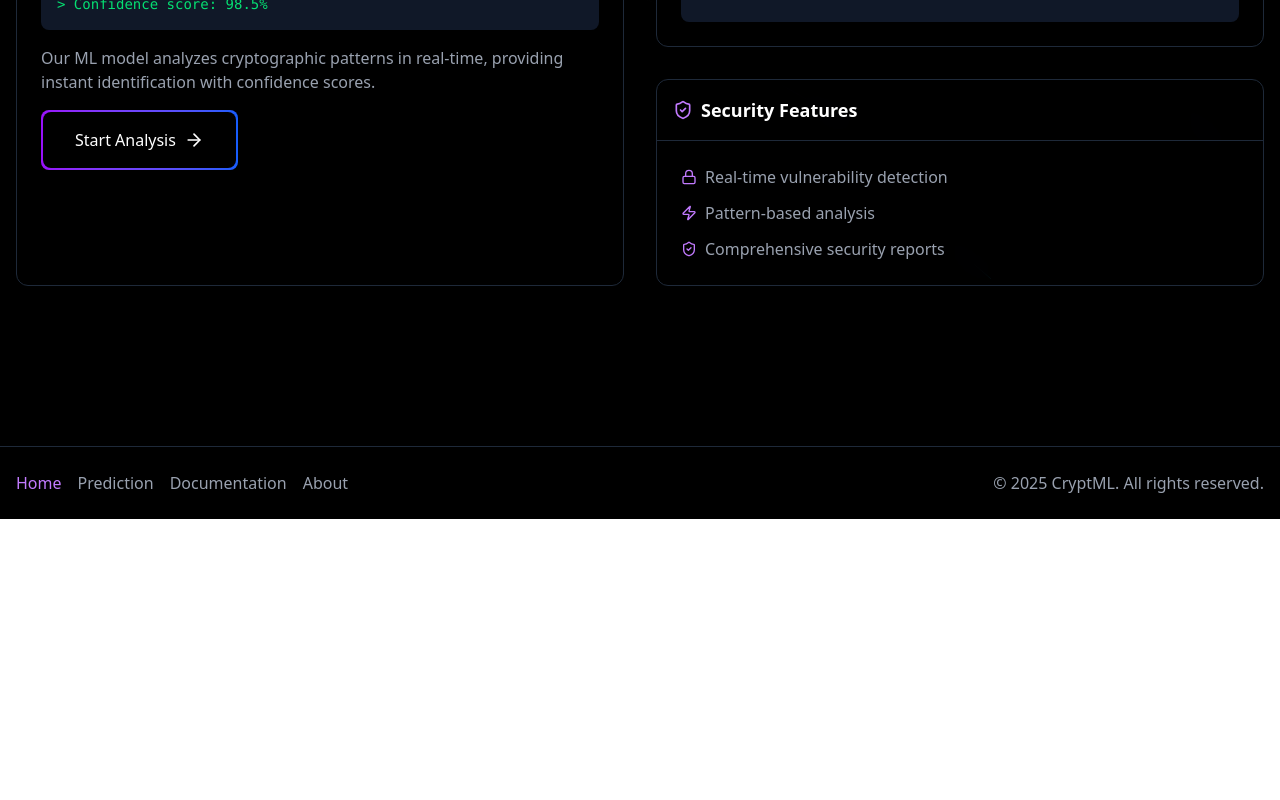
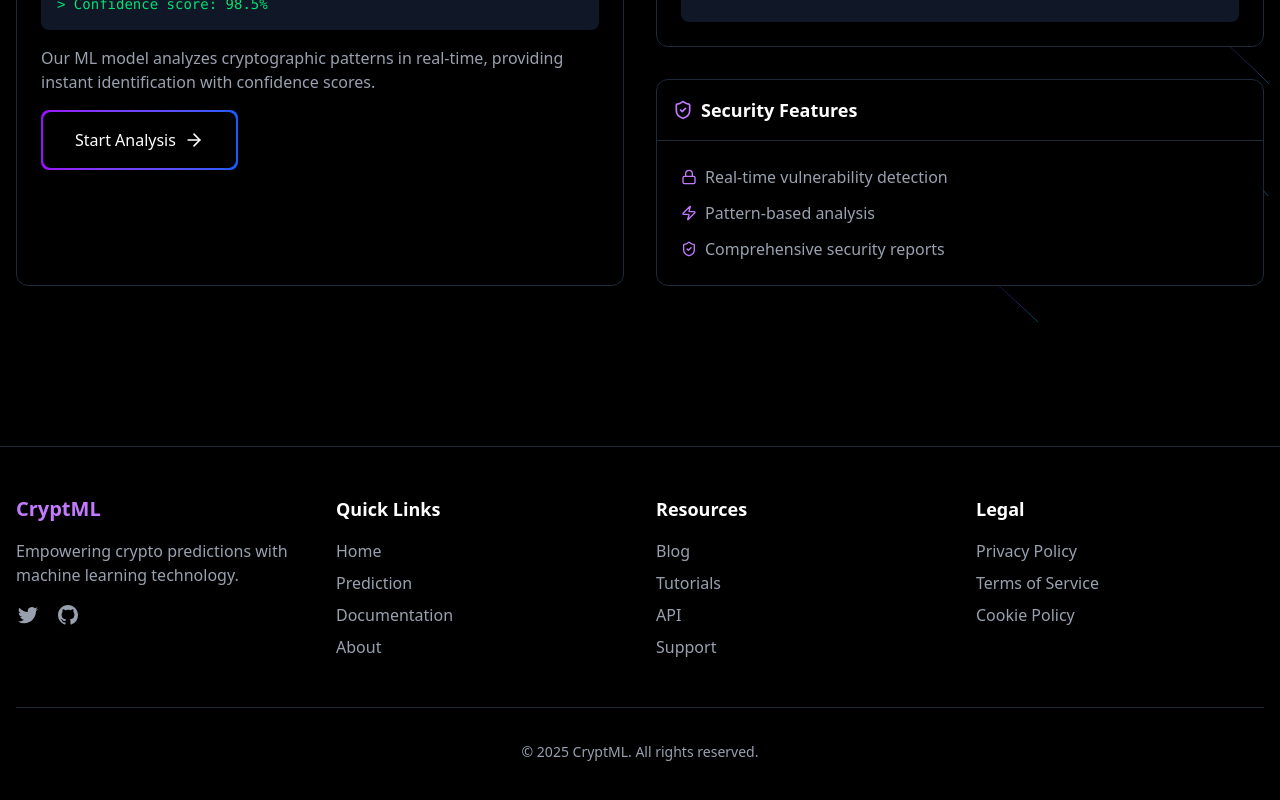
Before and after one commit to razasoneji/CryptML, a React (Vite) app in the folder Frontend/: page / in a window 1280 px wide. Shown: the part 842-1642 px from the top of the page. Before the commit the page ends 1361 px from the top, so only its background shows below. Built offline with nearby package versions, Linux system fonts and the light colour scheme.

Commit message:
Layout Page Updated

```diff
--- a/Frontend/src/components/Layout.tsx
+++ b/Frontend/src/components/Layout.tsx
@@ -1,5 +1,5 @@
 import React, { useEffect, useState } from 'react';
-import { Terminal, Home, Book, Info, LogIn, UserPlus, LogOut } from 'lucide-react';
+import { Terminal, Home, Book, Info, LogIn, UserPlus, LogOut, User } from 'lucide-react';
 
 const BackgroundGrid = () => (
   <div className="absolute inset-0 -z-10 h-full w-full bg-black bg-[linear-gradient(to_right,#4f4f4f2e_1px,transparent_1px),linear-gradient(to_bottom,#4f4f4f2e_1px,transparent_1px)] bg-[size:14px_24px]">
@@ -12,10 +12,11 @@
 }
 
 const Layout = ({ children }: LayoutProps) => {
-  const[isLoggedIn , setisLoggedIn ]= useState(false); // Replace with actual authentication logic
+  const [isLoggedIn, setisLoggedIn] = useState(false);
+
   useEffect(() => {
     const token = localStorage.getItem("accessToken");
-    setisLoggedIn(!!token); // Converts token existence to boolean
+    setisLoggedIn(!!token);
   }, []);
 
   const handleLogout = () => {
@@ -23,8 +24,9 @@
     localStorage.removeItem("refreshToken");
     setisLoggedIn(false);
   };
+
   return (
-    <div className="relative min-h-screen bg-black text-white">
+    <div className="relative min-h-screen flex flex-col bg-black text-white">
       <BackgroundGrid />
 
       {/* Navbar */}
@@ -55,10 +57,16 @@
           </div>
           <div className="flex items-center space-x-4">
             {isLoggedIn ? (
+              <div className="flex items-center space-x-4">
+                <a href="/profile" className="flex items-center text-gray-400 hover:text-white transition duration-300">
+                  <User className="mr-2 h-5 w-5" />
+                  Profile
+                </a>
                 <button className="flex items-center text-gray-400 hover:text-white transition duration-300" onClick={handleLogout}>
                   <LogOut className="mr-2 h-5 w-5" />
                   Logout
                 </button>
+              </div>
             ) : (
               <>
                 <a href="/login" className="flex items-center text-gray-400 hover:text-white transition duration-300">
@@ -76,28 +84,66 @@
       </nav>
 
       {/* Main Content */}
-      <main className="pt-20">{children}</main>
+      <main className="flex-grow pt-20">{children}</main>
 
-      {/* Footer */}
+      {/* Enhanced Footer */}
       <footer className="border-t border-gray-800 bg-black/50 backdrop-blur-md mt-20">
-        <div className="container mx-auto px-4 py-6">
-          <div className="flex flex-col md:flex-row items-center justify-between space-y-4 md:space-y-0">
-            <div className="flex items-center space-x-4">
-              <a href="/" className="text-purple-400 hover:text-purple-300 transition duration-300">
-                Home
+        <div className="container mx-auto px-4 py-12">
+          <div className="grid grid-cols-1 md:grid-cols-4 gap-8">
+            <div className="space-y-4">
+              <h3 className="text-xl font-bold text-purple-400">CryptML</h3>
+              <p className="text-gray-400">Empowering crypto predictions with machine learning technology.</p>
+              <div className="flex space-x-4">
+                <a href="#" className="text-gray-400 hover:text-white">
+                  <svg className="h-6 w-6" fill="currentColor" viewBox="0 0 24 24" aria-hidden="true">
+                    <path d="M8.29 20.251c7.547 0 11.675-6.253 11.675-11.675 0-.178 0-.355-.012-.53A8.348 8.348 0 0022 5.92a8.19 8.19 0 01-2.357.646 4.118 4.118 0 001.804-2.27 8.224 8.224 0 01-2.605.996 4.107 4.107 0 00-6.993 3.743 11.65 11.65 0 01-8.457-4.287 4.106 4.106 0 001.27 5.477A4.072 4.072 0 012.8 9.713v.052a4.105 4.105 0 003.292 4.022 4.095 4.095 0 01-1.853.07 4.108 4.108 0 003.834 2.85A8.233 8.233 0 012 18.407a11.616 11.616 0 006.29 1.84" />
+                  </svg>
                 </a>
-              <a href="/predict" className="text-gray-400 hover:text-white transition duration-300">
-                Prediction
-              </a>
-              <a href="/docs" className="text-gray-400 hover:text-white transition duration-300">
-                Documentation
-              </a>
-              <a href="/about" className="text-gray-400 hover:text-white transition duration-300">
-                About
+                <a href="#" className="text-gray-400 hover:text-white">
+                  <svg className="h-6 w-6" fill="currentColor" viewBox="0 0 24 24" aria-hidden="true">
+                    <path fillRule="evenodd" d="M12 2C6.477 2 2 6.484 2 12.017c0 4.425 2.865 8.18 6.839 9.504.5.092.682-.217.682-.483 0-.237-.008-.868-.013-1.703-2.782.605-3.369-1.343-3.369-1.343-.454-1.158-1.11-1.466-1.11-1.466-.908-.62.069-.608.069-.608 1.003.07 1.531 1.032 1.531 1.032.892 1.53 2.341 1.088 2.91.832.092-.647.35-1.088.636-1.338-2.22-.253-4.555-1.113-4.555-4.951 0-1.093.39-1.988 1.029-2.688-.103-.253-.446-1.272.098-2.65 0 0 .84-.27 2.75 1.026A9.564 9.564 0 0112 6.844c.85.004 1.705.115 2.504.337 1.909-1.296 2.747-1.027 2.747-1.027.546 1.379.202 2.398.1 2.651.64.7 1.028 1.595 1.028 2.688 0 3.848-2.339 4.695-4.566 4.943.359.309.678.92.678 1.855 0 1.338-.012 2.419-.012 2.747 0 .268.18.58.688.482A10.019 10.019 0 0022 12.017C22 6.484 17.522 2 12 2z" clipRule="evenodd" />
+                  </svg>
                 </a>
               </div>
-            <div className="text-gray-400">
+            </div>
+
+            <div className="space-y-4">
+              <h4 className="text-lg font-semibold text-white">Quick Links</h4>
+              <ul className="space-y-2">
+                <li><a href="/" className="text-gray-400 hover:text-white transition duration-300">Home</a></li>
+                <li><a href="/prediction" className="text-gray-400 hover:text-white transition duration-300">Prediction</a></li>
+                <li><a href="/docs" className="text-gray-400 hover:text-white transition duration-300">Documentation</a></li>
+                <li><a href="/about" className="text-gray-400 hover:text-white transition duration-300">About</a></li>
+              </ul>
+            </div>
+
+            <div className="space-y-4">
+              <h4 className="text-lg font-semibold text-white">Resources</h4>
+              <ul className="space-y-2">
+                <li><a href="/blog" className="text-gray-400 hover:text-white transition duration-300">Blog</a></li>
+                <li><a href="/tutorials" className="text-gray-400 hover:text-white transition duration-300">Tutorials</a></li>
+                <li><a href="/api" className="text-gray-400 hover:text-white transition duration-300">API</a></li>
+                <li><a href="/support" className="text-gray-400 hover:text-white transition duration-300">Support</a></li>
+              </ul>
+            </div>
+
+            <div className="space-y-4">
+              <h4 className="text-lg font-semibold text-white">Legal</h4>
+              <ul className="space-y-2">
+                <li><a href="/privacy" className="text-gray-400 hover:text-white transition duration-300">Privacy Policy</a></li>
+                <li><a href="/terms" className="text-gray-400 hover:text-white transition duration-300">Terms of Service</a></li>
+                <li><a href="/cookies" className="text-gray-400 hover:text-white transition duration-300">Cookie Policy</a></li>
+              </ul>
+            </div>
+          </div>
+
+          <div className="mt-12 pt-8 border-t border-gray-800">
+            <div className="flex flex-col md:flex-row justify-center items-center">
+              <p className="text-gray-400 text-sm">
                 &copy; {new Date().getFullYear()} CryptML. All rights reserved.
+              </p>
+              <br />
+
             </div>
           </div>
         </div>
```
Lines whose indentation alone changed are shown as unchanged.
